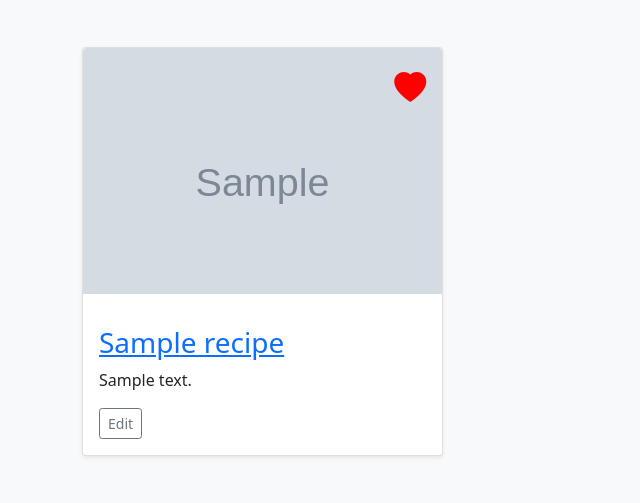
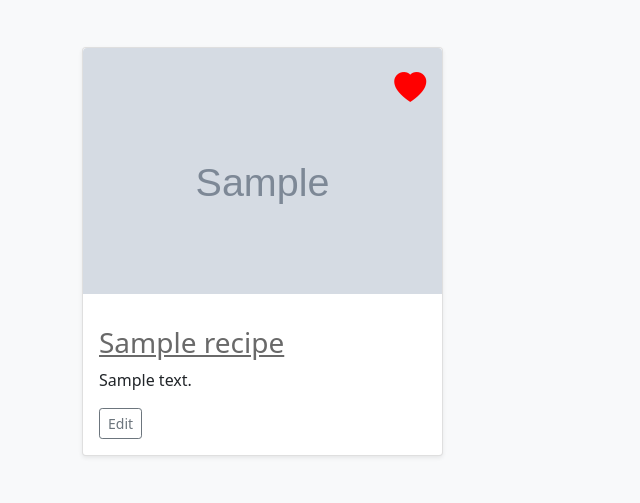
Before and after one commit to dariagridina/Recipes, a Django app: page /my_recipes/ in a window 1280 px wide. Shown: the part 144-647 px from the top of the page, without its empty margins (0-640 px from the left). Run offline with Django 3.2, Linux system fonts and the light colour scheme; a user stored in the database is signed in; tables that the repository leaves empty hold one stand-in row (values such as "Sample post"); grey boxes marked "Sample" are stand-in pictures; some libraries are stand-ins or nearby versions.

Commit message:
final bugs fixed

```diff
--- a/templates/main/recipe_list.html
+++ b/templates/main/recipe_list.html
@@ -87,7 +87,7 @@
 
                             <div class="card-body recipe-card">
                                 <h3>
-                                    <a href="{% url 'recipe_detail' recipe.id %}">{{ recipe.name }}</a>
+                                    <a href="{% url 'recipe_detail' recipe.id %}" style="color: dimgrey">{{ recipe.name }}</a>
                                 </h3>
                                 <p class="card-text">{{ recipe.description|truncatewords:40}}</p>
                                 <div class="d-flex justify-content-between align-items-center">
--- a/templates/registration/login.html
+++ b/templates/registration/login.html
@@ -13,7 +13,6 @@
 {% endblock %}
 
 {% block body %}
-    {{ form.errors }}
     <div class="container">
         <div class="row justify-content-center">
             <div class="col-4">
@@ -36,8 +35,11 @@
                         {% for error in form.errors.password %}
                             <p class="error-message">{{ error }}</p>
                         {% endfor %}
+                        {% for error in form.non_field_errors %}
+                            <p class="error-message">{{ error }}</p>
+                        {% endfor %}
                         <button class="w-100 btn btn-lg btn-primary" type="submit">Sign in</button>
-                    <span>or</span>
+                        <span>or</span>
                         <a href="{% url 'sign_up' %}" class="w-100 btn btn-lg btn-light">Create account</a>
                     </form>
                 </main>
```
